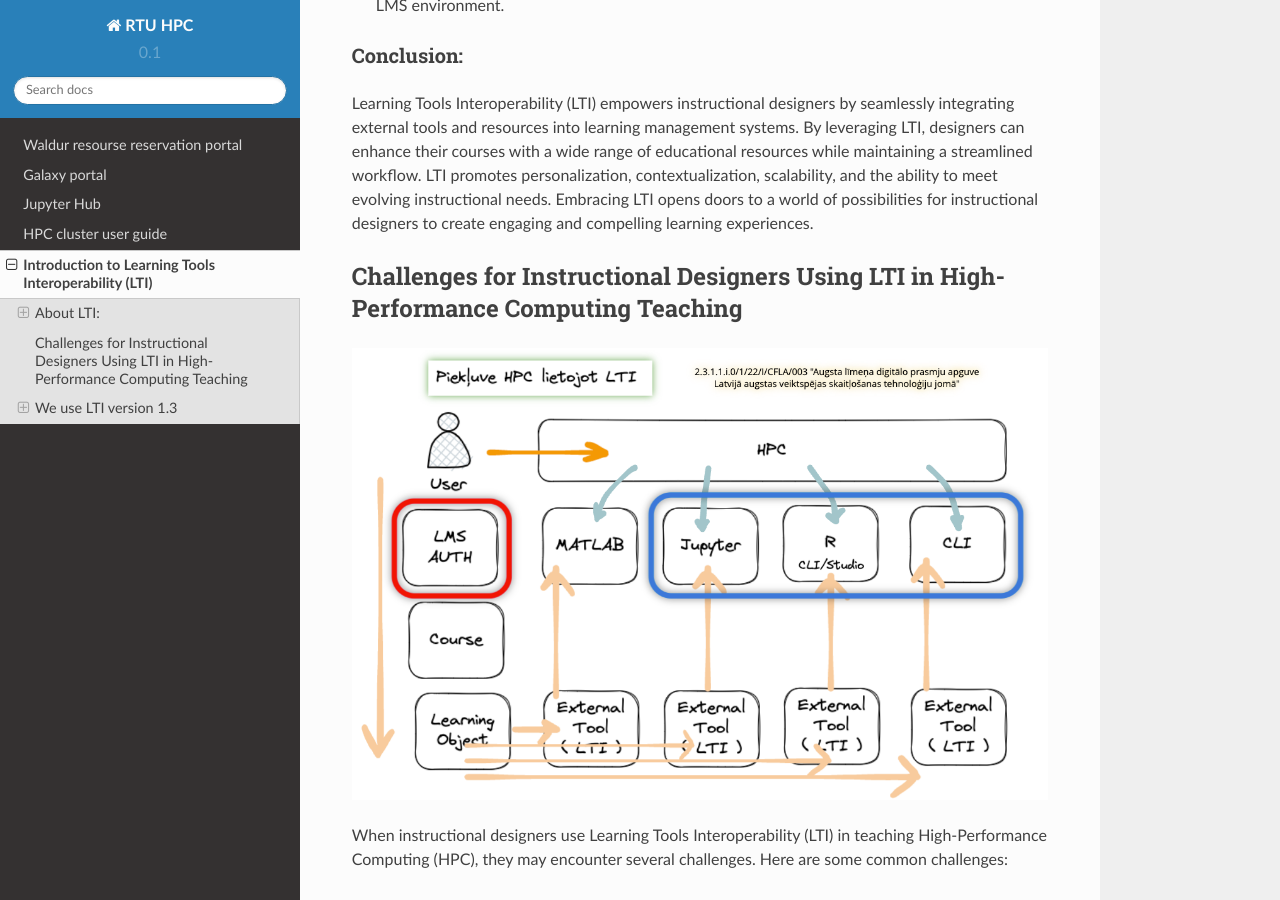
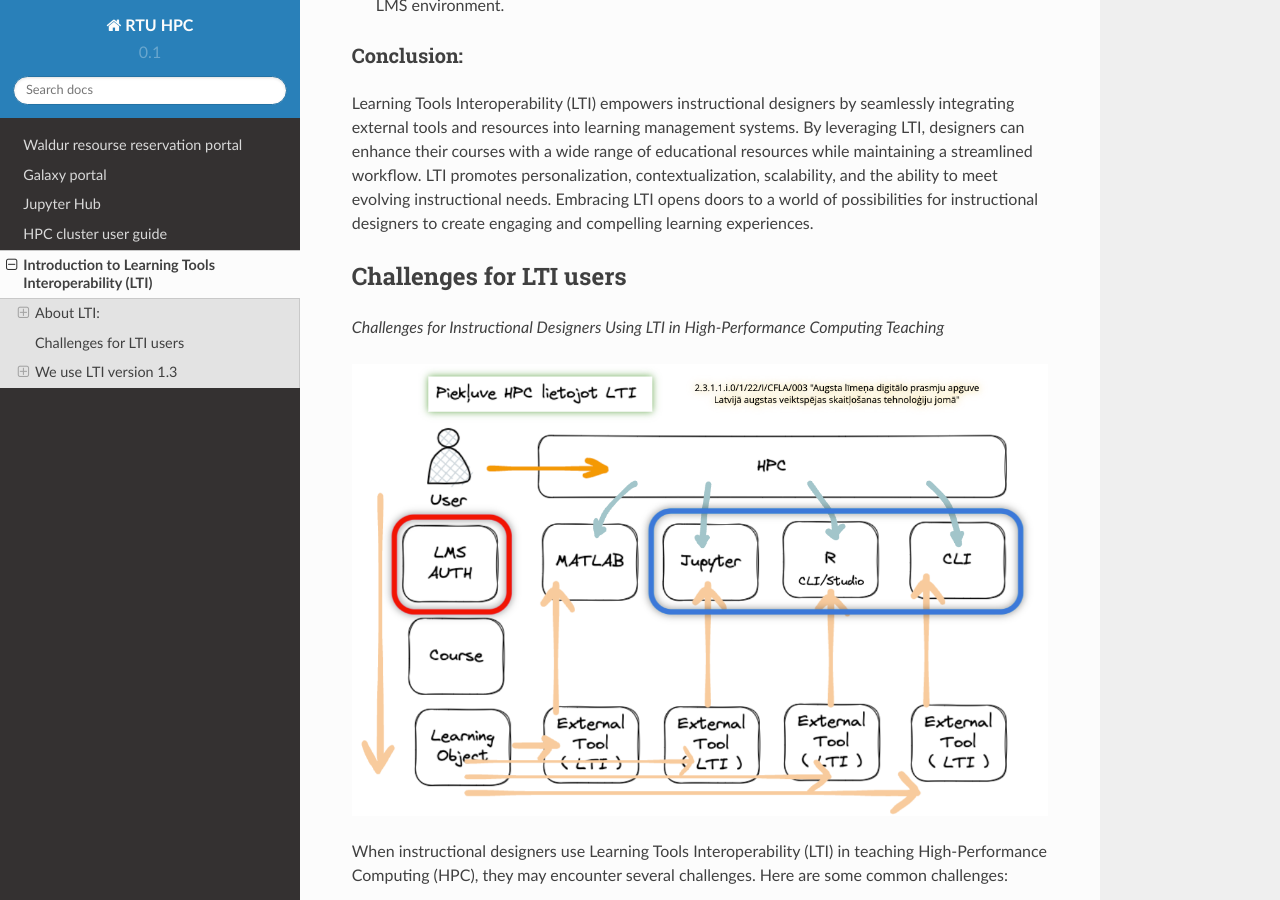
Before and after one commit to rtuhpc/hpc-platform, a Sphinx documentation site: the page built from doc/lti.md, in a window 1280 px wide and 900 px high, scrolled down 2710 px. Built offline with Sphinx 7.4.7 and the Read the Docs theme 2.0.0, drawn with Linux system fonts in a browser that asks for light colours.

Commit message:
Update lti.md

```diff
--- a/doc/lti.md
+++ b/doc/lti.md
@@ -34,7 +34,9 @@ To integrate an external tool using LTI, instructional designers typically follo
 ### Conclusion:
 Learning Tools Interoperability (LTI) empowers instructional designers by seamlessly integrating external tools and resources into learning management systems. By leveraging LTI, designers can enhance their courses with a wide range of educational resources while maintaining a streamlined workflow. LTI promotes personalization, contextualization, scalability, and the ability to meet evolving instructional needs. Embracing LTI opens doors to a world of possibilities for instructional designers to create engaging and compelling learning experiences.
 
-## Challenges for Instructional Designers Using LTI in High-Performance Computing Teaching
+## Challenges for LTI users
+
+*Challenges for Instructional Designers Using LTI in High-Performance Computing Teaching*
 
 ![](./images/lti-02.png)
 
```
